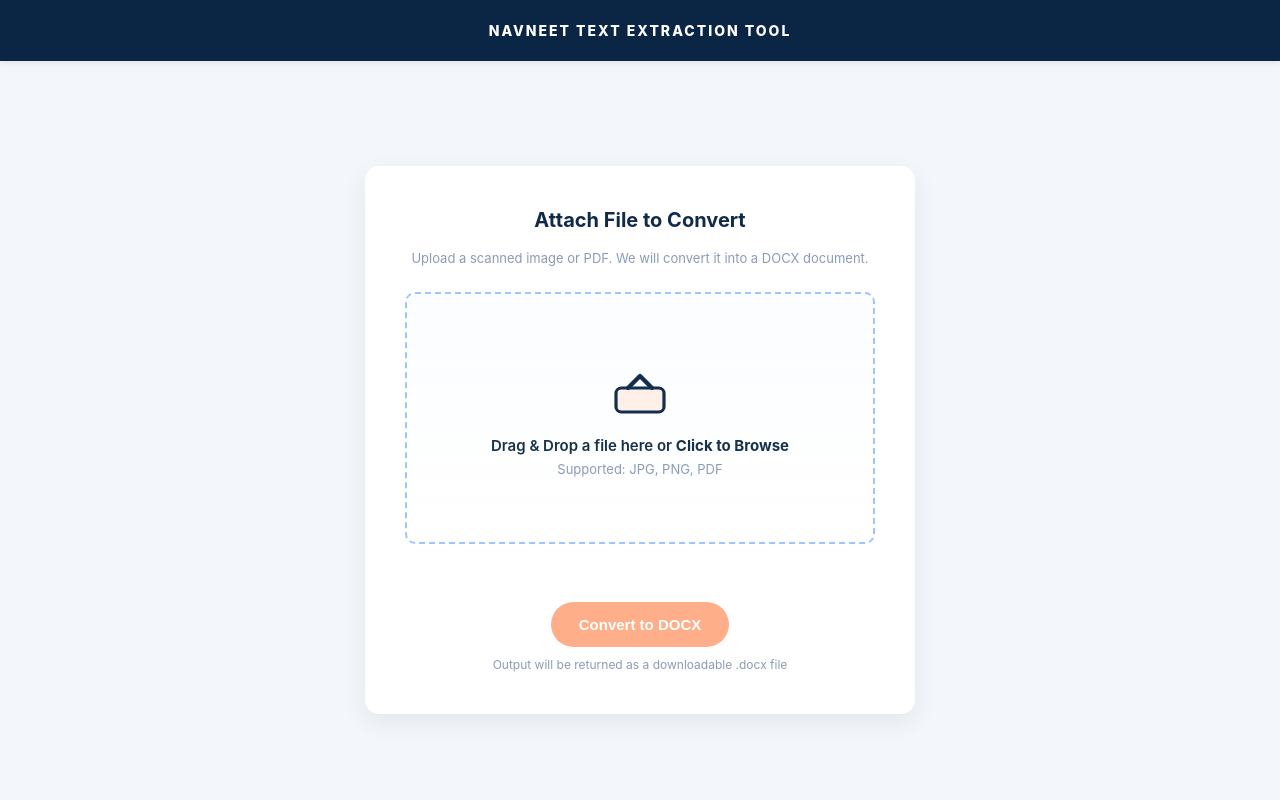
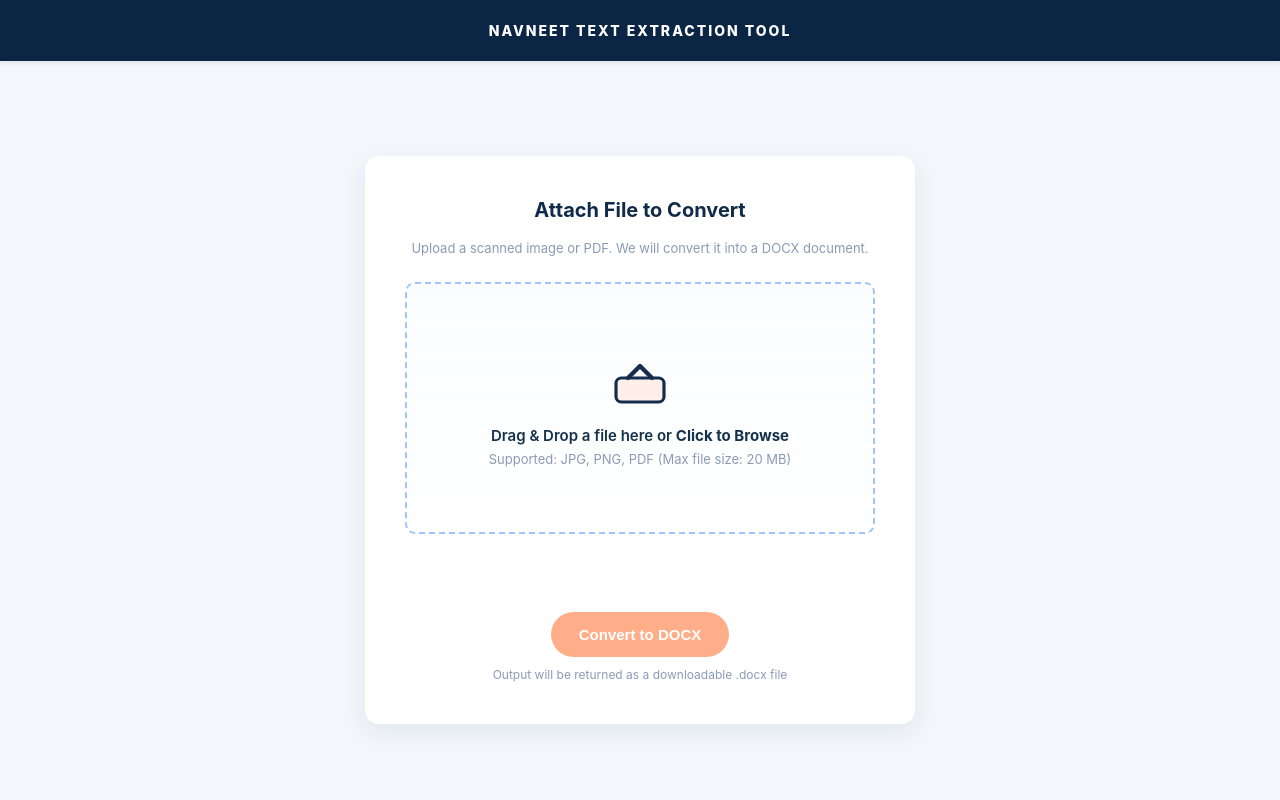
Before and after one commit to sarjanshah14/ocrExtract, a Flask app: page / in a window 1280 px wide. Run offline with Flask 3, Linux system fonts and the light colour scheme.

Commit message:
final fix

```diff
--- a/templates/index.html
+++ b/templates/index.html
@@ -13,6 +13,7 @@
       --accent: #ff7a3d;
       --accent-weak: rgba(255,122,61,0.12);
       --dashed-blue: #9ec5ff;
+      --success-green: #388e3c; /* New variable for success color */
       --radius: 14px;
       --shadow: 0 8px 24px rgba(11,37,69,0.08);
       font-family: Inter, ui-sans-serif, system-ui, -apple-system, "Segoe UI", Roboto, "Helvetica Neue", Arial;
@@ -41,6 +42,13 @@
     }
     .dropzone.dragover{border-color:var(--accent);box-shadow:0 8px 30px rgba(15,80,150,0.06);transform:translateY(-2px)}
 
+    /* NEW: Style for when a file is successfully selected (Feature 3) */
+    .dropzone.file-selected {
+      border-color: var(--success-green);
+      box-shadow: 0 4px 10px rgba(56, 142, 60, 0.15);
+      background: rgba(56, 142, 60, 0.04);
+    }
+
     .drop-icon{width:64px;height:64px;margin-bottom:12px;opacity:0.96}
     .drop-text{font-size:15px;color:#16324a;font-weight:600}
     .drop-muted{font-size:13px;color:var(--muted-gray);margin-top:6px}
@@ -48,8 +56,8 @@
     /* Hidden default input */
     input[type=file]{display:none}
 
-    /* Filename area */
-    .file-info{margin-top:14px;font-size:13px;color:var(--muted-gray);min-height: 16px;}
+    /* Filename area (Feature 2) */
+    .file-info{margin-top:14px;font-size:13px;color:var(--muted-gray);min-height: 36px; line-height: 1.4;}
 
     /* CTA (Convert Button) */
     .btn{
@@ -118,7 +126,7 @@
             <rect x="3" y="10.5" width="18" height="9" rx="2" stroke="#0b2545" stroke-width="1.2" fill="var(--accent-weak)"/>
           </svg>
           <div class="drop-text">Drag &amp; Drop a file here or <strong>Click to Browse</strong></div>
-          <div class="drop-muted">Supported: JPG, PNG, PDF</div>
+          <div class="drop-muted">Supported: JPG, PNG, PDF (Max file size: 20 MB)</div>
         </label>
 
         <div id="fileInfo" class="file-info" aria-live="polite"></div>
@@ -155,6 +163,10 @@
 
   <script>
     (function(){
+      // Constants
+      const MAX_FILE_SIZE_BYTES = 20 * 1024 * 1024; // 20 MB (Feature 1)
+      const ALLOWED_MIME_TYPES = ['image/jpeg', 'image/png', 'application/pdf']; // (Feature 1)
+
       // Elements
       const fileInput = document.getElementById('fileInput');
       const dropzone = document.getElementById('dropzone');
@@ -180,14 +192,44 @@
         panel.style.display = 'block';
       }
 
+      // Function to handle file selection and validation (Features 1, 2, 3)
       function setFile(f){
         chosenFile = f;
-        if(!f) {
-          fileInfo.textContent = '';
-          convertBtn.classList.add('disabled'); convertBtn.disabled = true; return;
+        fileInfo.innerHTML = ''; // Reset
+        convertBtn.classList.add('disabled');
+        convertBtn.disabled = true;
+        dropzone.classList.remove('file-selected'); // Remove selected state (Feature 3)
+
+        if(!f) { return; }
+
+        const fileSizeMB = (f.size / (1024 * 1024)).toFixed(2);
+
+        // 1. Client-Side Validation
+        if (f.size > MAX_FILE_SIZE_BYTES) {
+            fileInfo.innerHTML = `<span class="error-text">Error:</span> File is too large (${fileSizeMB} MB). Max allowed size is ${MAX_FILE_SIZE_BYTES / 1024 / 1024} MB.`;
+            chosenFile = null;
+            return;
         }
-        fileInfo.textContent = `Selected: ${f.name} (${Math.round(f.size/1024)} KB)`;
-        convertBtn.classList.remove('disabled'); convertBtn.disabled = false;
+        if (!ALLOWED_MIME_TYPES.includes(f.type)) {
+            fileInfo.innerHTML = `<span class="error-text">Error:</span> Unsupported file type. Please use JPG, PNG, or PDF.`;
+            chosenFile = null;
+            return;
+        }
+
+
+        // 2. Successful File Info & Preview
+        const originalFilename = f.name;
+        // Match the naming convention from the Python backend (Feature 4)
+        const outputFilename = originalFilename.split('.').slice(0, -1).join('.') + '_OCR_Structured.docx';
+
+        fileInfo.innerHTML = `
+            Selected: <span style="font-weight:600;">${originalFilename}</span> (${fileSizeMB} MB)<br>
+            Output Name: <span style="font-weight:600; color: var(--navy);">${outputFilename}</span>
+        `;
+
+        convertBtn.classList.remove('disabled');
+        convertBtn.disabled = false;
+        dropzone.classList.add('file-selected'); // Add selected state (Feature 3)
       }
 
       // --- Event Handlers (Drag & Drop, File Selection) ---
@@ -209,8 +251,9 @@
 
         showPanel(processingPanel);
 
+        // Construct the name to use for the download attribute (Feature 4)
         const originalFilename = chosenFile.name.split('.').slice(0, -1).join('.');
-        const outputFilename = `${originalFilename}_OCR.docx`; // Construct the new name
+        const outputFilename = `${originalFilename}_OCR_Structured.docx`;
 
         try{
           const fd = new FormData(); fd.append('file', chosenFile);
@@ -227,7 +270,7 @@
 
           // Set download link properties to trigger download
           downloadLink.href = fileUrl;
-          downloadLink.download = outputFilename; // Sets the filename to match input
+          downloadLink.download = outputFilename; // Sets the desired filename
 
           showPanel(downloadPanel);
 
@@ -238,9 +281,15 @@
           console.error("Conversion Error:", err);
           // Check for the known Flask error and simplify the message
           let displayMessage = err.message;
-          if (displayMessage.includes("No name provided for attachment")) {
-             displayMessage = "Configuration Error: Server is missing required attachment settings.";
-          }
+
+          // Display only the user-friendly part of the message if possible
+          if (displayMessage.includes("Conversion failed with status: 400")) {
+            displayMessage = displayMessage.replace("Conversion failed with status: 400", "Server returned an error:");
+          } else if (displayMessage.includes("Failed to fetch")) {
+            displayMessage = "Network error. Could not connect to the server.";
+          } else if (displayMessage.includes("Server Error: Gemini API key is missing")) {
+                displayMessage = "Configuration Error: The server's API key is not set."
+            }
 
           errorMessageDisplay.textContent = displayMessage || 'An unexpected error occurred during processing.';
           showPanel(errorPanel);
```
